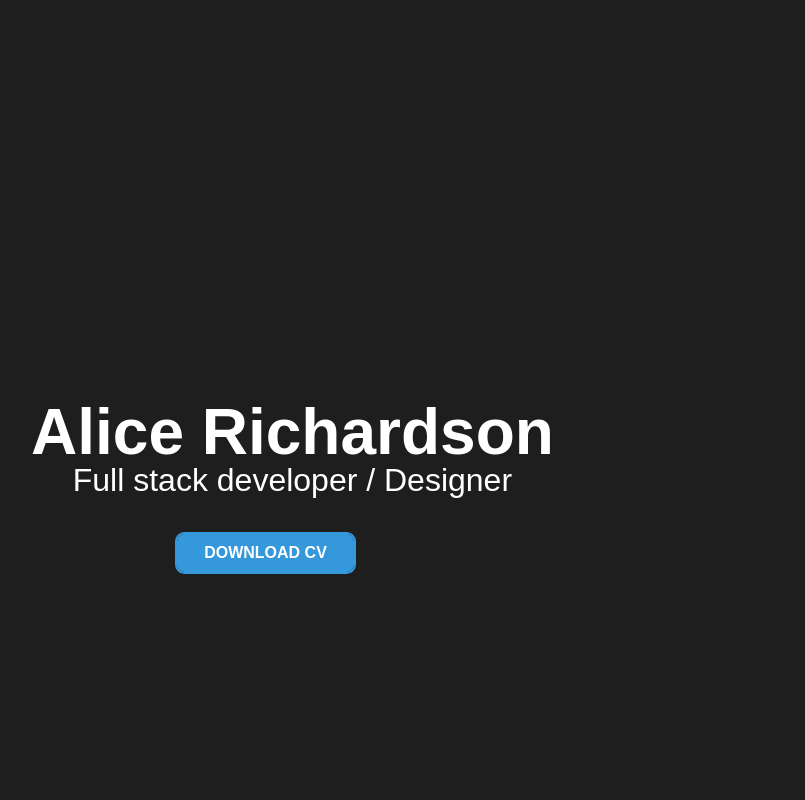
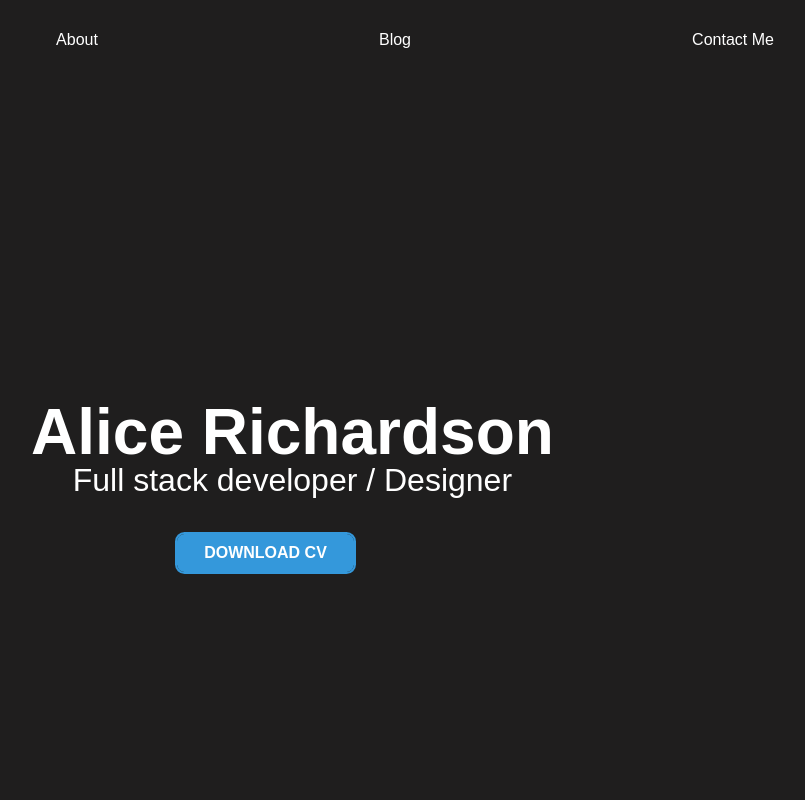
Before and after one commit to Alicerichardson28/portfolio, a React (Create React App) app: page / in a window 1280 px wide. Shown: the top 800 px of the page, without its empty margins (225-1030 px from the left). Built offline with nearby package versions, Linux system fonts and the light colour scheme.

Commit message:
add navbar to home page

```diff
--- a/package.json
+++ b/package.json
@@ -9,6 +9,7 @@
     "@testing-library/user-event": "^7.1.2",
     "react": "^16.13.1",
     "react-dom": "^16.13.1",
+    "react-router-dom": "^5.2.0",
     "react-scripts": "3.4.3"
   },
   "scripts": {
--- a/src/components/Navbar.css
+++ b/src/components/Navbar.css
@@ -127,3 +127,15 @@ a {
     text-decoration:none;
     color: white;
 }
+
+.nav-container {
+    display: flex;
+    justify-content: space-evenly;
+}
+
+.nav-list {
+    font-weight: 200;
+    font-family: 'Overpass', sans-serif;
+    margin-top: 2em;
+    color: white;
+}
--- a/src/components/Navbar.js
+++ b/src/components/Navbar.js
@@ -7,6 +7,11 @@ export default class Navbar extends Component {
         return (
             <>
                 <div className='first-container'>
+                    <ul className='nav-container'>
+                        <li className='nav-list'>About</li>
+                        <li className='nav-list'>Blog</li>
+                        <li className='nav-list'>Contact Me</li>
+                    </ul>
                     <div className='name-container'>
                         <h1 className='name'>Alice Richardson</h1>
                         <h2 className='job-title'>Full stack developer / Designer</h2>
```
Also changed, not shown: 1 other file (tests, documents, lock files or other folders).
